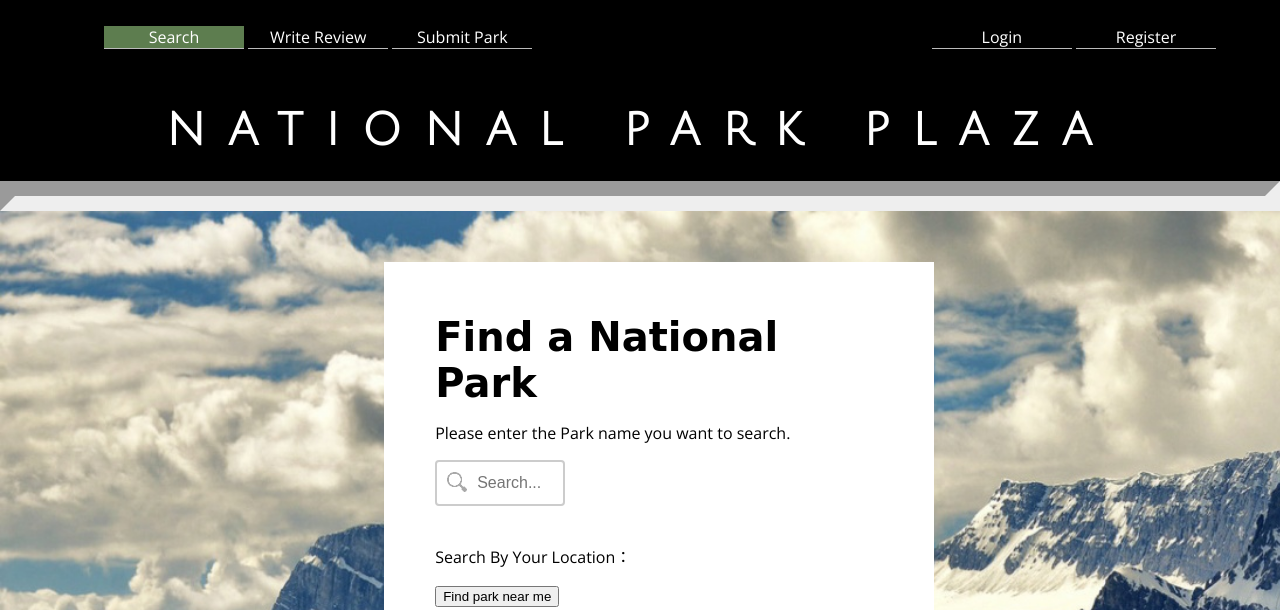
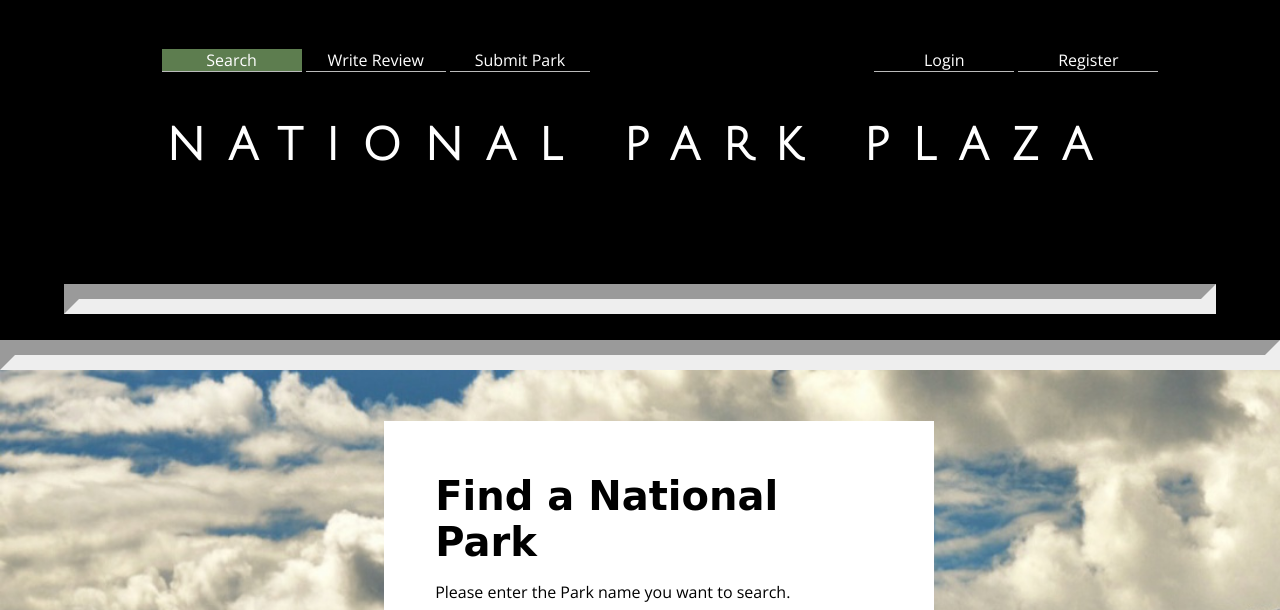
Before and after one commit to ness-tea/nationalparkplaza, a PHP site: page / in a window 1280 px wide. Shown: the top 610 px of the page. Run offline with PHP 8.4, Linux system fonts and the light colour scheme; some web fonts are replaced.

Commit message:
moving more elements from index.php to menu.php

```diff
--- a/menu.php
+++ b/menu.php
@@ -1,5 +1,7 @@
 
 <!-- Menu/nav bar and webpage title -->
+<body>
+    <div class="header">
         <ul>
             <div class="header-left">
                 <li><a class="active" href="index.php">Search</a></li>
@@ -12,3 +14,7 @@
             </div>
         </ul>
         <h1 class="title">NATIONAL PARK PLAZA</h1>
+        <h2 style="font-size: 30px">EXPERIENCE THE BEAUTY OF CANADA</h2>
+    </div>
+
+    <hr class="divider">
```
Lines whose indentation alone changed are shown as unchanged.
